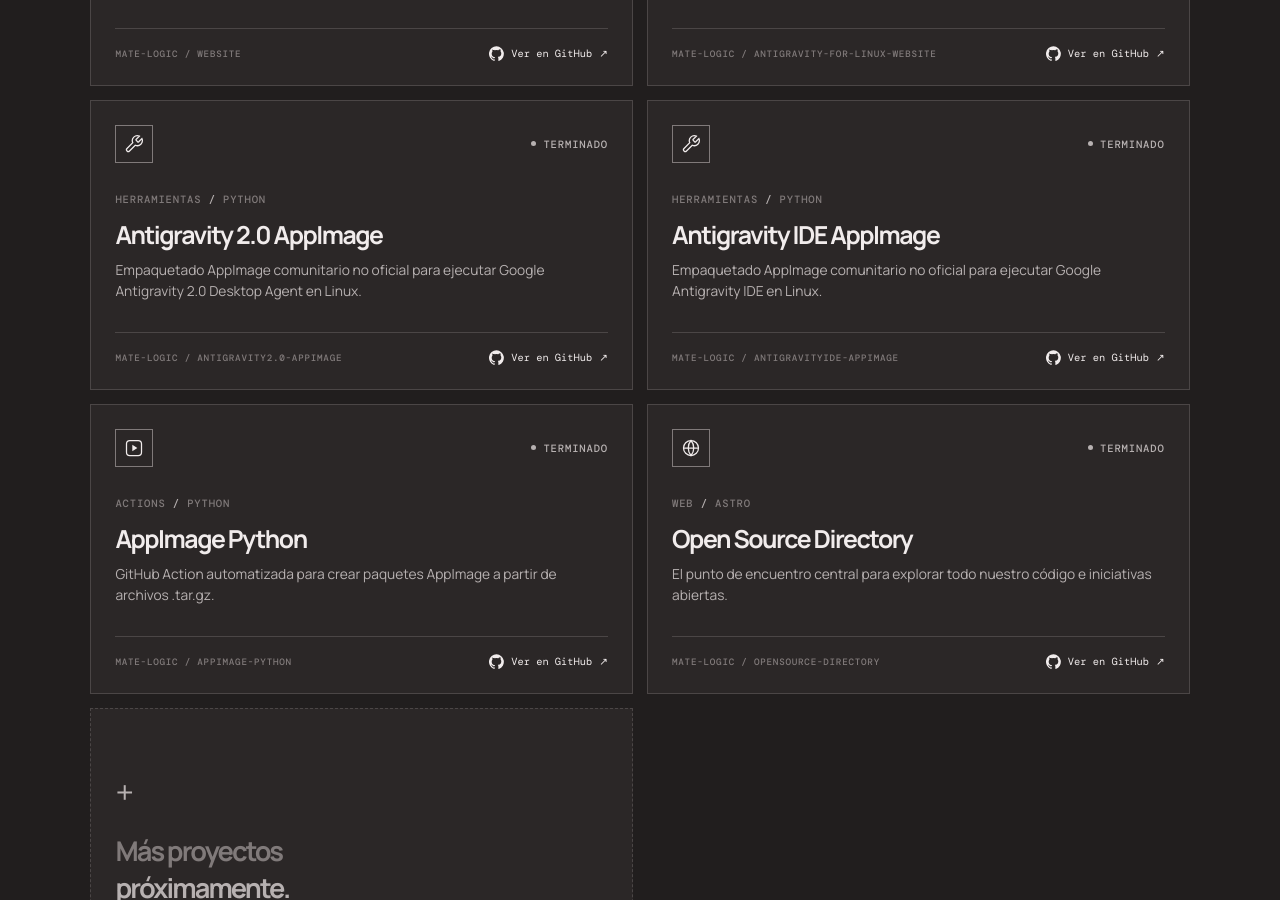
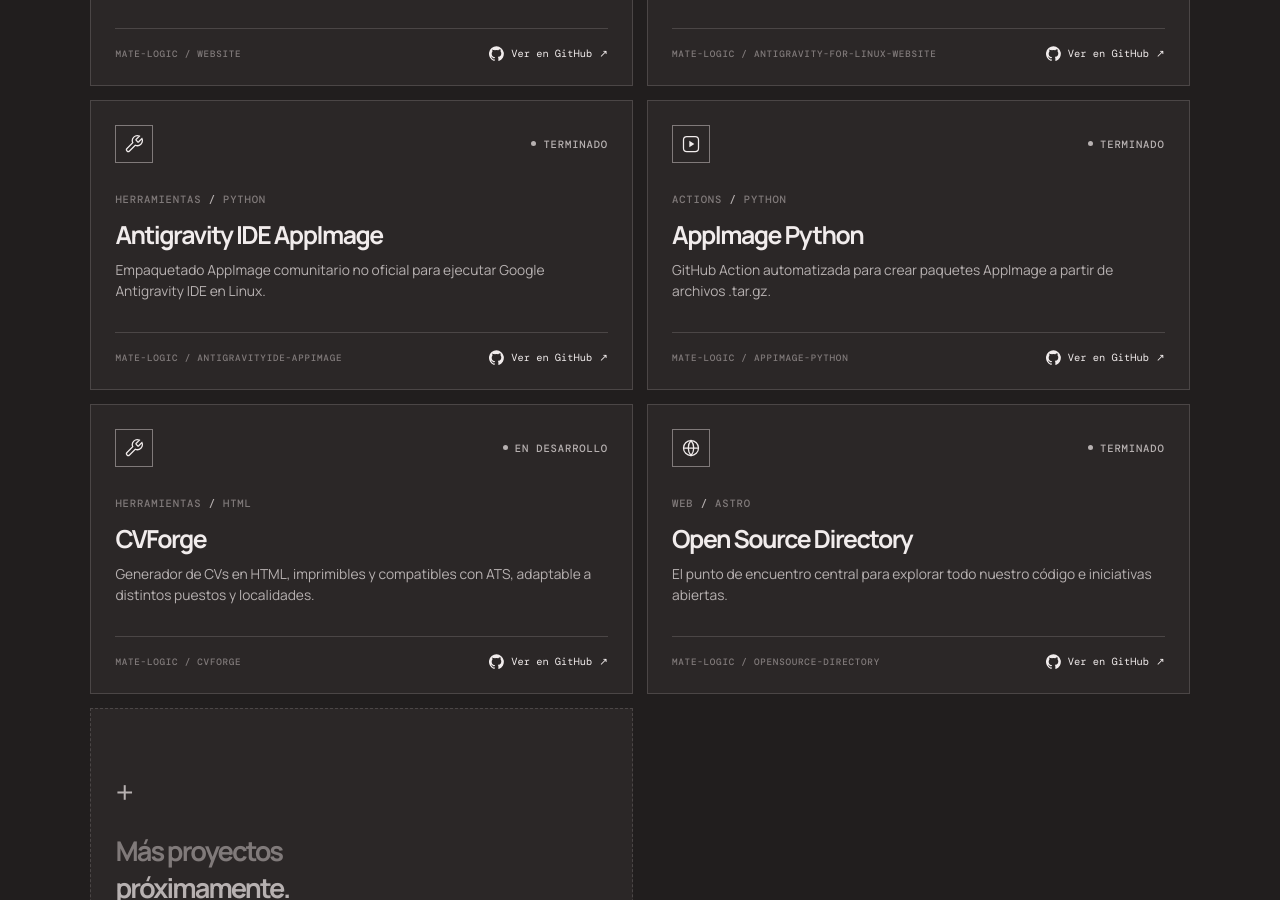
Before and after one commit to Mate-Logic/opensource-directory, an Astro site: page / in a window 1280 px wide. Shown: the part 1058-1958 px from the top of the page. Built offline with nearby package versions, Linux system fonts and the light colour scheme; Astro itself is replaced by a stand-in of ours.

Commit message:
fix(directory): sync Mate-Logic projects with GitHub

```diff
--- a/src/pages/index.astro
+++ b/src/pages/index.astro
@@ -21,16 +21,6 @@ const projects = [
     featured: true,
   },
   {
-    name: 'Antigravity 2.0 AppImage',
-    slug: 'Antigravity2.0-AppImage',
-    description: 'Empaquetado AppImage comunitario no oficial para ejecutar Google Antigravity 2.0 Desktop Agent en Linux.',
-    category: 'Herramientas',
-    language: 'Python',
-    status: 'Terminado',
-    href: 'https://github.com/Mate-Logic/Antigravity2.0-AppImage',
-    featured: false,
-  },
-  {
     name: 'Antigravity IDE AppImage',
     slug: 'AntigravityIDE-AppImage',
     description: 'Empaquetado AppImage comunitario no oficial para ejecutar Google Antigravity IDE en Linux.',
@@ -48,6 +38,16 @@ const projects = [
     language: 'Python',
     status: 'Terminado',
     href: 'https://github.com/Mate-Logic/appimage-python',
+    featured: false,
+  },
+  {
+    name: 'CVForge',
+    slug: 'CVForge',
+    description: 'Generador de CVs en HTML, imprimibles y compatibles con ATS, adaptable a distintos puestos y localidades.',
+    category: 'Herramientas',
+    language: 'HTML',
+    status: 'En desarrollo',
+    href: 'https://github.com/Mate-Logic/CVForge',
     featured: false,
   },
   {
```
